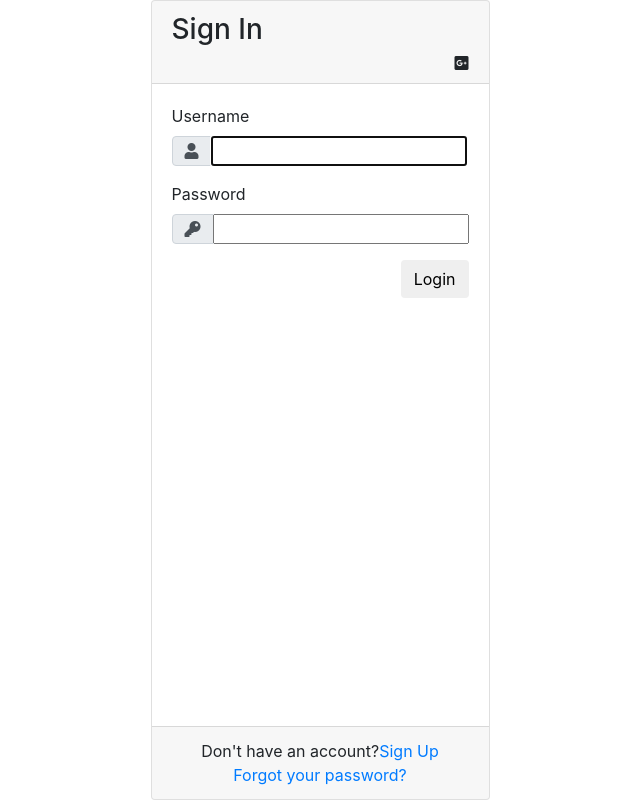
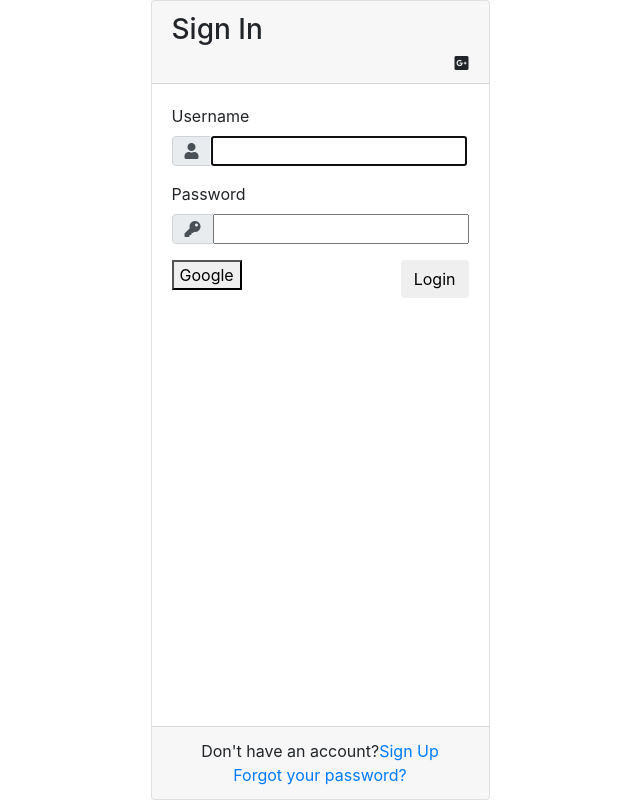
Before and after one commit to UVA-CS3240-S19/HoosHome, a Django app: page /accounts/login/ in a window 1280 px wide. Shown: the whole page, without its empty margins (320-960 px from the left). Run offline with Django 3.2, Linux system fonts and the light colour scheme; some libraries are stand-ins or nearby versions.

Commit message:
google oauth login updates - login template change

```diff
--- a/home/templates/registration/login.html
+++ b/home/templates/registration/login.html
@@ -60,49 +60,11 @@
 <head>
   <meta name="google-signin-client_id" content="627932618213-6oiauv9toareadjoro20t0uu765081fi.apps.googleusercontent.com">
 </head>
-<body>
-  <div id="my-signin2"></div>
-
-  <script>
-    function onSignIn(googleUser) {
-      var profile = googleUser.getBasicProfile();
-      window.location.href = '../../';
-      //console.log('ID: ' + profile.getId()); // Do not send to your backend! Use an ID token instead.
-      //console.log('Name: ' + profile.getName());
-      //console.log('Image URL: ' + profile.getImageUrl());
-      //console.log('Email: ' + profile.getEmail()); // This is null if the 'email' scope is not present.
-    }
-
-    function onSuccess(googleUser) {
-<<<<<<< HEAD
-      //window.location.href = '../../'
-      // redirect home if login is successful
-=======
-
->>>>>>> c48f39c0f11b13142bf0ad022583b9c8c03b1e0b
-      console.log('Logged in as: ' + googleUser.getBasicProfile().getName());
-    }
-    // <meta http-equiv="Refresh" content="0; url=https://hooshome.herokuapp.com/" />
-    function onFailure(error) {
-      console.log(error);
-    }
-    function renderButton() {
-      gapi.signin2.render('my-signin2', {
-        'scope': 'profile email',
-        'width': 240,
-        'height': 50,
-        'longtitle': true,
-        'theme': 'dark',
-        'onsuccess': onSuccess,
-        'onfailure': onFailure
-      });
-    }
-  </script>
-
-  <script src="https://apis.google.com/js/platform.js?onload=renderButton" async defer></script>
-
-
-</body>
+<form method="POST">
+  <a href="{% url 'social:begin' 'google-oauth2' %">
+      <button type="button" name="google-auth-button">Google</button></button>
+  </a>
+</form>
 </html>
       </div>
 
```
